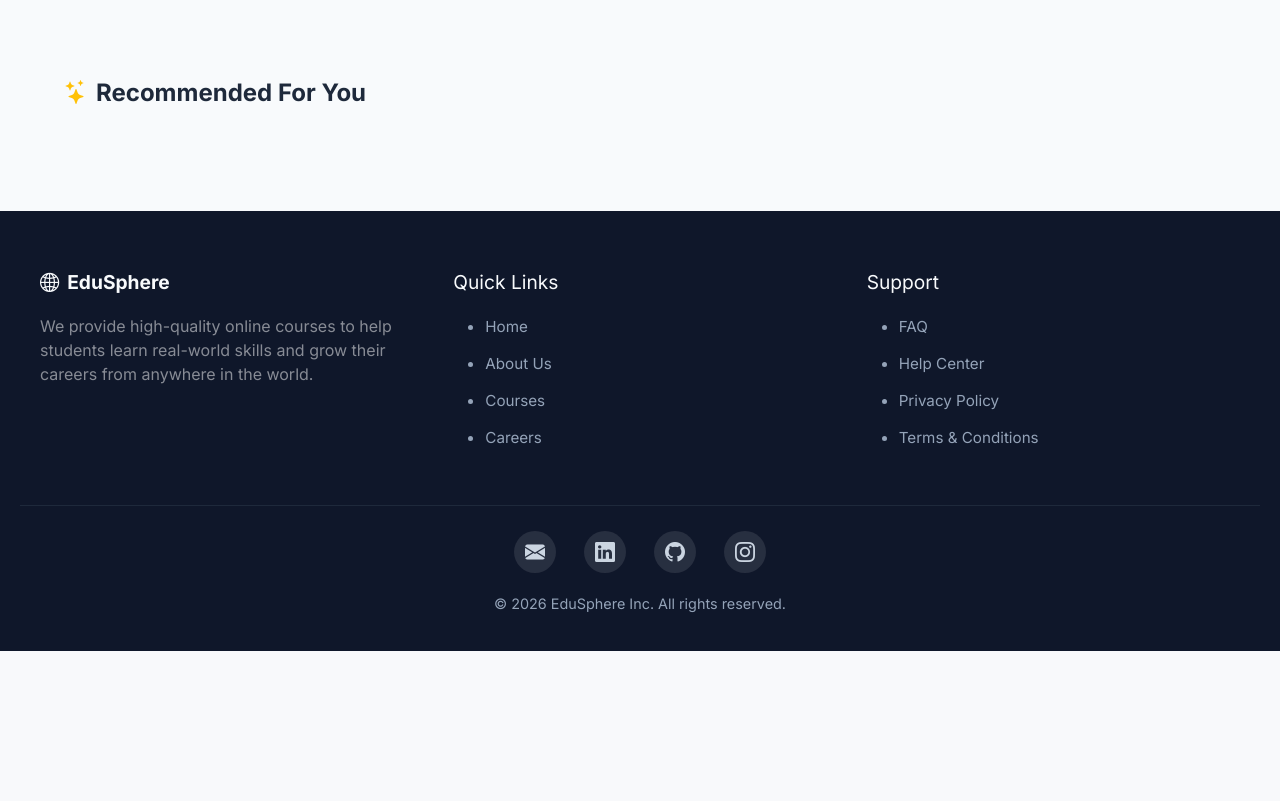
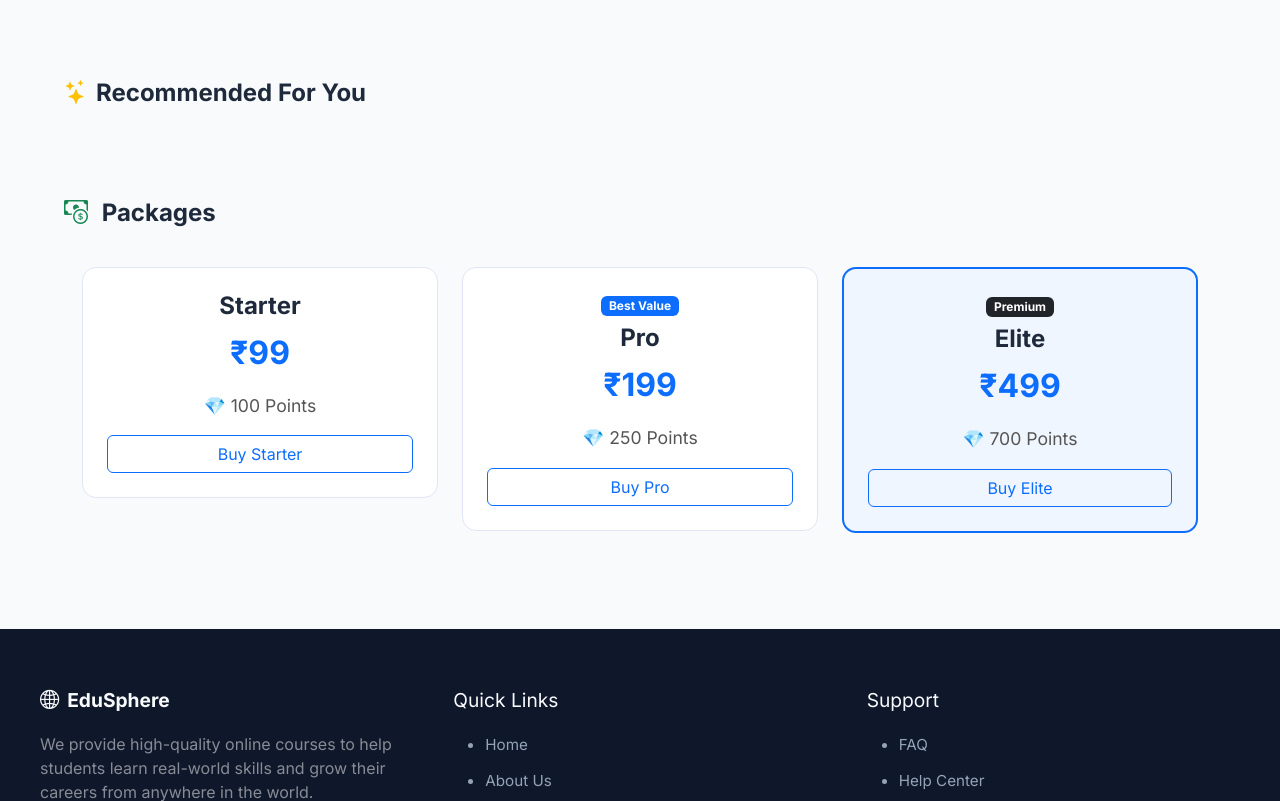
Before and after one commit to Preyans-alt/CollegeProject_sem-3, a Flask app: page /home in a window 1280 px wide. Shown: the part 448-1249 px from the top of the page. Before the commit the page ends 1099 px from the top, so only its background shows below. Run offline with Flask 3, Linux system fonts and the light colour scheme; the visitor is signed in with stand-in values (Sample User, id 1); data that the repository does not hold is empty; some libraries are stand-ins or nearby versions.

Commit message:
Add files via upload

```diff
--- a/SEM3-FSD-GP/app.py
+++ b/SEM3-FSD-GP/app.py
@@ -35,7 +35,7 @@ def login_page():
         # when signin page is open----------
         else:
             real_passwd = database.verifyUser(data['user_email'])
-            if check_password_hash(real_passwd,data['user_pass']):
+            if real_passwd and check_password_hash(real_passwd,data['user_pass']):
                 # to add user id in session storage---------------------
                 session['user_id'] = database.getUserData(data['user_email'])[0]
 
@@ -49,8 +49,8 @@ def login_page():
 
 @app.route('/home')
 def user_home_page():
-    if 'user_id' not in session:
-        return ('<h1>No user Founded!</h1>')
+    # if 'user_id' not in session:
+    #     return ('<h1>No user Founded!</h1>')
 
     return render_template('home_page.html')
 
@@ -109,6 +109,11 @@ def toSendUserEnrolledCourse():
             'course_progress': progress
         })
     course_data.append({'completed':compelted_count})
+
+    # to give certificate count of that users--------------
+    certificate_count = getAllCertificates()
+    course_data.append({'certificate_count':len(certificate_count.get_json())})
+
     return jsonify(course_data)
 
 
@@ -227,6 +232,7 @@ def openCertificatels():
     return render_template('certificate_list.html')
 
 
+
 # to show the list of all the certicate of that user-------------------
 @app.route('/getAllCertificate')
 def getAllCertificates():
@@ -237,5 +243,23 @@ def getAllCertificates():
             send_data.append({'course_title':database.getCourseName(i['course_id']),'course_id':i['course_id']})
     return jsonify(send_data)
 
+
+# for user profile---------------------------------
+@app.route('/userprofile')
+def show_profile():
+    user_id = session['user_id']
+    user_name = database.getUserData2(user_id)
+    balance = database.getBalance(user_id)
+    course_completed = toSendUserEnrolledCourse().get_json()['compelted_count']
+    active_course = len(toSendUserEnrolledCourse().get_json())-2
+    return render_template('profile.html',data = [user_name,balance,course_completed,active_course])
+
+# when user log out---------------------------------
+@app.route('/logout')
+def logout():
+    # removes all session data----
+    session.clear()
+    return render_template('login_page.html')
+
 if __name__ == '__main__':
     app.run(debug=True)
--- a/SEM3-FSD-GP/python_db_methods.py
+++ b/SEM3-FSD-GP/python_db_methods.py
@@ -1,6 +1,5 @@
 import psycopg2
 import psycopg2.extras
-from werkzeug.security import check_password_hash
 
 class MyDataMethods:
 
@@ -306,9 +305,7 @@ class MyDataMethods:
         data = cursor.fetchall()
         cursor.close()
         db.close()
-
         return data
-
 
     def addResultData(self,user_id,course_id,score):
         if not self.getResultData(user_id,course_id):
@@ -324,6 +321,44 @@ class MyDataMethods:
             return
 
 
+    # for user balance part--------------------------------------------
+    # to add amount in user---------------------------
+    def addBalance(self,user_id,amount):
+        db = self.dataBase()
+        cursor = db.cursor()
+
+        query = 'INSERT INTO BALANCE (USER_ID,AMOUNT) VALUES (%s,%s)'
+        cursor.execute(query,(user_id,amount))
+        db.commit()
+        cursor.close()
+        db.close()
+
+    # to get balance data in form of tupple----------------------------
+    def getBalance(self,user_id):
+        db = self.dataBase()
+        cursor = db.cursor()
+        query = 'SELECT AMOUNT FROM BALANCE WHERE USER_ID=%s'
+        cursor.execute(query,(user_id,))
+        data = cursor.fetchone()
+        cursor.close()
+        db.close()
+        if data:
+            return data
+        else:
+            return 0
+
+    # if user already has amount in balance the to update it -------------------
+    def updateBalance(self,user_id,amount):
+        db = self.dataBase()
+        cursor = db.cursor()
+
+        query = 'UPDATE BALANCE SET AMOUNT=%s WHERE USER_ID=%s'
+        cursor.execute(query,(amount,user_id))
+        db.commit()
+        cursor.close()
+        db.close()
+
+
 if __name__ == '__main__':
     xx = MyDataMethods()
     print(xx.getParticularCourseDetail(3))
--- a/SEM3-FSD-GP/static/css/home_page.css
+++ b/SEM3-FSD-GP/static/css/home_page.css
@@ -286,7 +286,29 @@ nav li:hover {
     box-shadow: var(--shadow-lg);
 }
 
-
+/* for course packages-------------------------------- */
+.package-box {
+    border-radius: 14px;
+    transition: 0.3s;
+    border: 1px solid #e0e6f5;
+}
+.package-box:hover {
+    transform: translateY(-6px);
+    box-shadow: 0 12px 25px rgba(13,110,253,0.15);
+}
+.price {
+    font-size: 2rem;
+    font-weight: bold;
+    color: #0d6efd;
+}
+.points {
+    font-size: 1.1rem;
+    color: #555;
+}
+.elite {
+    border: 2px solid #0d6efd;
+    background-color: #f0f6ff;
+}
 
 /* footer seection of page------------------------------------- */
 .footer {
--- a/SEM3-FSD-GP/static/js/home_page.js
+++ b/SEM3-FSD-GP/static/js/home_page.js
@@ -106,8 +106,9 @@ fetch('/user/data').then(e => e.json())
 // to get user_enrolled courses data-------------------
 fetch('/user_courses/data').then(e => e.json())
 .then(data => {
-    enroll_count.innerText = data.length-1
-    complete_count.innerText = data[data.length-1].completed
+    enroll_count.innerText = data.length-2
+    complete_count.innerText = data[data.length-2].completed
+    certi_count.innerText = data[data.length-1].certificate_count
 
     // console.log(data)
     if (data.length===0) {
@@ -115,7 +116,7 @@ fetch('/user_courses/data').then(e => e.json())
         return
     }
 
-    for (let index = 0; index < data.length-1; index++) {
+    for (let index = 0; index < data.length-2; index++) {
         key = data[index]
         showUserCourse(key.course_title,key.course_progress,key.course_id)
     }
--- a/SEM3-FSD-GP/static/js/module_page.js
+++ b/SEM3-FSD-GP/static/js/module_page.js
@@ -122,7 +122,7 @@ function loadQuestion(question,opta,optb,optc,optd) {
 // to get quiz data ------------------------------
 
 // to start timer timer----------
-let totalTime = 1 * 60; // 5 minutes (in seconds)
+let totalTime = 1 * 60; // 1 minutes
 let timerInterval = null;
 
 // ready is used to know that it is allowed to start timer or not
--- a/SEM3-FSD-GP/templates/home_page.html
+++ b/SEM3-FSD-GP/templates/home_page.html
@@ -89,6 +89,47 @@
         <!-- this will be created by using js--------- -->
     </div>
 
+    <!-- for packages section---------------------   -->
+    <div style="width: 90%; margin: 8dvh auto 20px; font-size: 1.5rem; font-weight: 700; color: #1e293b;" id="showCourses">
+        <span><i class="bi bi-cash-coin me-2 text-success"></i></i> Packages</span>
+    </div>
+    <div class="container py-3">
+        <div class="row g-4 justify-content-center">
+            <!-- Starter -->
+            <div class="col-md-4">
+                <div class="package-box p-4 text-center bg-white">
+                    <h4 class="fw-bold">Starter</h4>
+                    <p class="price">₹99</p>
+                    <p class="points">💎 100 Points</p>
+                    <button class="btn btn-outline-primary w-100" points="700" onclick="buyPoints(this)">Buy Starter</button>
+                </div>
+            </div>
+
+            <!-- Pro -->
+            <div class="col-md-4">
+                <div class="package-box p-4 text-center bg-white">
+                    <span class="badge bg-primary mb-2">Best Value</span>
+                    <h4 class="fw-bold">Pro</h4>
+                    <p class="price">₹199</p>
+                    <p class="points">💎 250 Points</p>
+                    <button class="btn btn-outline-primary w-100" points="700" onclick="buyPoints(this)">Buy Pro</button>
+                </div>
+            </div>
+
+            <!-- Elite -->
+            <div class="col-md-4">
+                <div class="package-box elite p-4 text-center">
+                    <span class="badge bg-dark mb-2">Premium</span>
+                    <h4 class="fw-bold">Elite</h4>
+                    <p class="price">₹499</p>
+                    <p class="points">💎 700 Points</p>
+                    <button class="btn btn-outline-primary w-100" points="700" onclick="buyPoints(this)">Buy Elite</button>
+                </div>
+            </div>
+
+        </div>
+    </div>
+
 
 
 
--- a/SEM3-FSD-GP/templates/navbar.html
+++ b/SEM3-FSD-GP/templates/navbar.html
@@ -34,7 +34,7 @@
 
                 <div class="user_logo ms-4 me-3">
                     <i class="bi bi-person-circle" style="font-size: 1.5rem;"></i>
-                    <strong class="d-none d-md-block page_user_name" style="margin-left: 10px; margin-bottom: 2px;">Profile</strong>
+                    <a class="d-none d-md-block page_user_name" style="margin-left: 10px; margin-bottom: 2px; color: white; text-decoration: none;" href="/userprofile">Profile</a>
                 </div>
             </div>
         </div>
```
Also changed, not shown: SEM3-FSD-GP/templates/profile.html (added, +133 -0 lines), SEM3-FSD-GP/try.py (+10 -0 lines).
